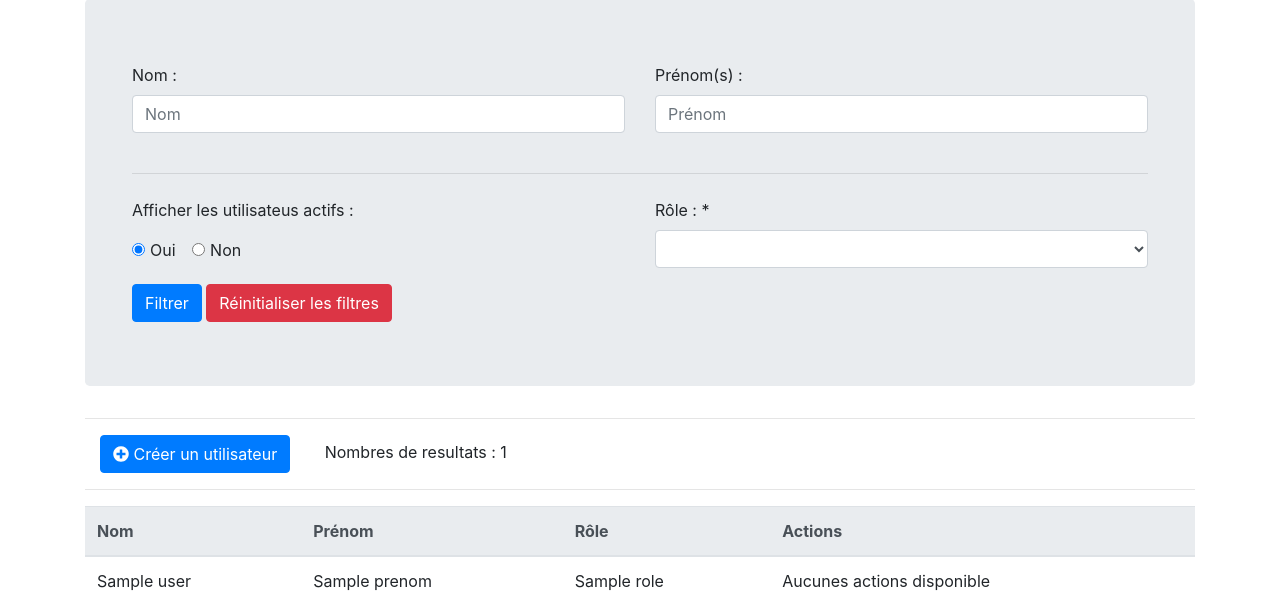
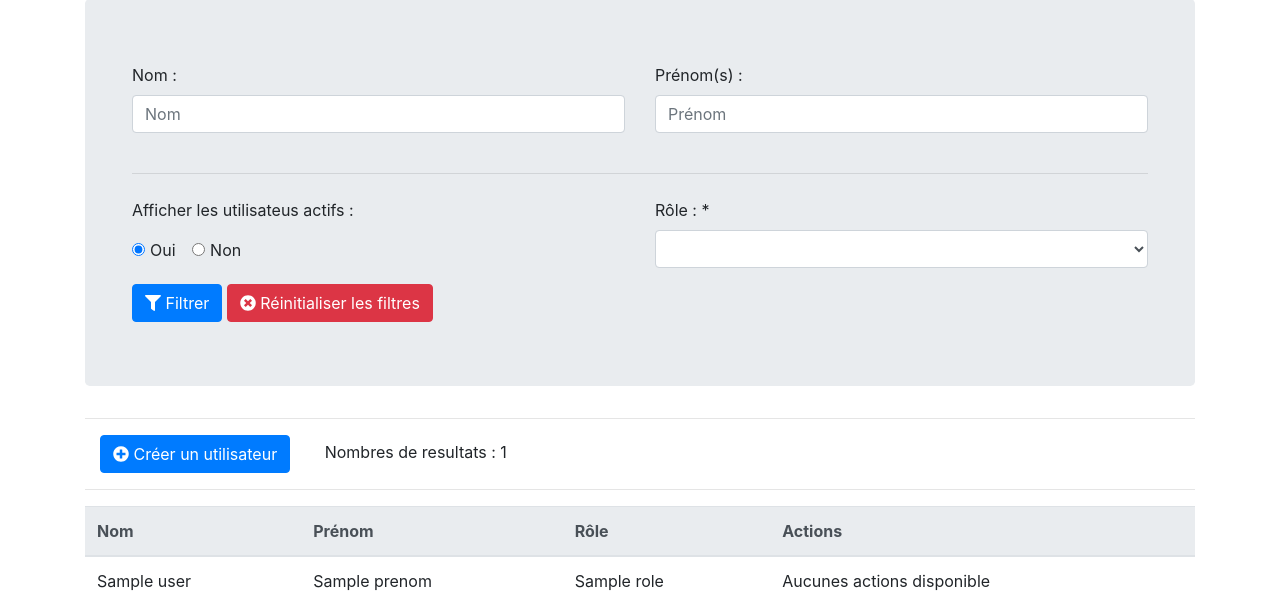
Before and after one commit to Greite/globalis_annuaire, a Symfony app: template templates/listUser.html.twig in a window 1280 px wide. Shown: the part 59-663 px from the top of the page. Run offline with Twig, Linux system fonts and the light colour scheme; the template is opened without the code that fills it: most values are stand-ins (such as "Sample title", 1, 10 or a date in 2020); some libraries are stand-ins or nearby versions.

Commit message:
Feature - #noid - Un peu de style"

```diff
--- a/templates/listAnnuaire.html.twig
+++ b/templates/listAnnuaire.html.twig
@@ -31,8 +31,8 @@
                     <input type="tel" class="form-control" id="phone" name="phone" placeholder="Téléphone du contact">
                 </div>
             </div>
-            <button type="submit" class="btn btn-primary">Filtrer</button>
-            <button type="reset" class="btn btn-danger">Réinitialiser les filtres</button>
+            <button type="submit" class="btn btn-primary"><i class="fas fa-filter"></i> Filtrer</button>
+            <button type="reset" class="btn btn-danger"><i class="fas fa-times-circle"></i> Réinitialiser les filtres</button>
         </form>
     </div>
     <hr>
--- a/templates/listFonction.html.twig
+++ b/templates/listFonction.html.twig
@@ -20,8 +20,8 @@
                     </div>
                 </div>
             </div>
-            <button type="submit" class="btn btn-primary">Filtrer</button>
-            <button type="reset" class="btn btn-danger">Réinitialiser les filtres</button>
+            <button type="submit" class="btn btn-primary"><i class="fas fa-filter"></i> Filtrer</button>
+            <button type="reset" class="btn btn-danger"><i class="fas fa-times-circle"></i> Réinitialiser les filtres</button>
         </form>
     </div>
     <hr>
--- a/templates/listUser.html.twig
+++ b/templates/listUser.html.twig
@@ -36,8 +36,8 @@
                     </select>
                 </div>
             </div>
-            <button type="submit" class="btn btn-primary">Filtrer</button>
-            <button type="reset" class="btn btn-danger">Réinitialiser les filtres</button>
+            <button type="submit" class="btn btn-primary"><i class="fas fa-filter"></i> Filtrer</button>
+            <button type="reset" class="btn btn-danger"><i class="fas fa-times-circle"></i> Réinitialiser les filtres</button>
         </form>
     </div>
     <hr>
--- a/templates/showContact.html.twig
+++ b/templates/showContact.html.twig
@@ -2,7 +2,7 @@
 
 <div class="container">
     <a href="{{ path('editContact', {'id': contact.id}) }}">
-        <button type="button" class="btn btn-primary"><i class="fas fa-plus-circle"></i> Modifier</button>
+        <button type="button" class="btn btn-primary"><i class="fas fa-edit"></i> Modifier</button>
     </a>
     <hr>
     <div class="jumbotron">
```
